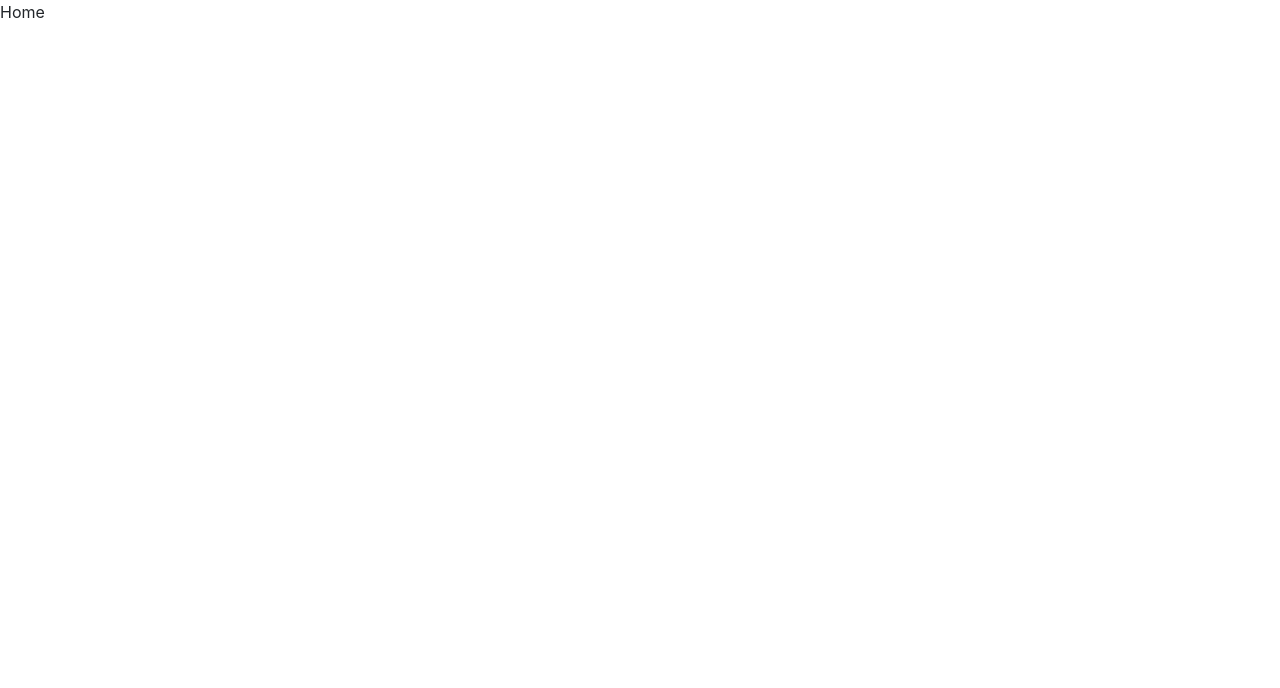
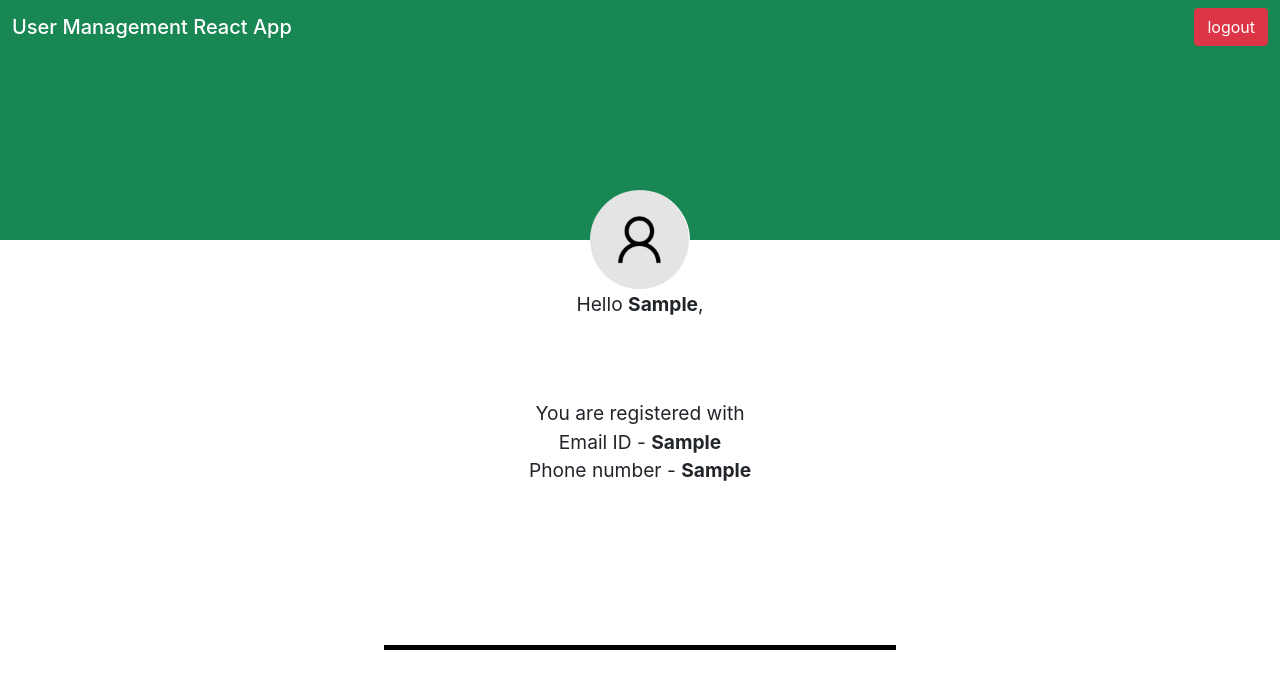
Before and after one commit to kalpshah485/react_practical_8, a React (Create React App) app: page /signup in a window 1280 px wide. Both pictures are taken after typing "Sample", "Sample", "Sample", "Sample123", "Sample123" into the empty fields and a click on the button "Submit". Shown: the top 688 px of the page. Built offline with nearby package versions, Linux system fonts and the light colour scheme.

Commit message:
feat: Added Home page UI.

```diff
--- a/src/App.css
+++ b/src/App.css
@@ -5,3 +5,31 @@
     height: 90vh;
     width: inherit;
 }
+.vh-30 {
+    height: 30vh;
+    width: inherit;
+}
+.vh-70 {
+    height: 70vh;
+    width: inherit;
+}
+.user-detail {
+    margin-top: -50px;
+    margin-left: 30%;
+    height: calc(70vh - 100px);
+    width: 40%;
+    border-bottom: 5px solid black;
+    font-size: larger;
+    text-align: center;
+}
+.profile-image img {
+    height: 100px;
+    width: 100px;
+    border-radius: 50%;
+}
+.highlight {
+    font-weight: bold;
+}
+.greeting {
+    margin-bottom: 10vh;
+}
--- a/src/pages/Home.js
+++ b/src/pages/Home.js
@@ -1,19 +1,51 @@
 import React, { useEffect } from 'react'
-import { useSelector } from 'react-redux'
+import { useDispatch, useSelector } from 'react-redux'
 import { useNavigate } from 'react-router-dom';
+import { logout } from '../redux/actions';
 
 function Home() {
-  const {user} = useSelector(state => state);
+  const { user } = useSelector(state => state);
   const navigate = useNavigate();
+  const dispatch = useDispatch();
   useEffect(() => {
     if (!user) {
       navigate('/signup');
     }
-  }, [user,navigate])
+  }, [user, navigate]);
 
-  return (
-    <div>Home</div>
-  )
+  if (user) {
+    return (
+      <div>
+        <div className="vh-30 bg-success">
+          <nav className="navbar navbar-dark bg-success">
+            <div className="container-fluid">
+              <span className="navbar-brand mb-0 h1">User Management React App</span>
+              <div className="d-flex">
+                <ul className="nav justify-content-end">
+                  <li className="nav-item">
+                    <button className="btn btn-danger" onClick={() => dispatch(logout())}>logout</button>
+                  </li>
+                </ul>
+              </div>
+            </div>
+          </nav>
+        </div>
+        <div className="vh-70">
+          <div className="user-detail">
+            <div className="profile-image">
+              <img src={user.avatar} alt="profile" />
+            </div>
+            <div className="greeting">Hello <span className="highlight">{user.name}</span>,</div>
+            <div>You are registered with</div>
+            <div> Email ID - <span className="highlight">{user.email}</span></div>
+            <div>Phone number - <span className="highlight">{user.phone}</span></div>
+          </div>
+        </div>
+      </div>
+    )
+  } else {
+    return '';
+  }
 }
 
 export default Home
--- a/src/pages/Signup.js
+++ b/src/pages/Signup.js
@@ -1,8 +1,9 @@
 import React, { useEffect, useState } from 'react';
 import { useDispatch, useSelector } from 'react-redux';
 import { useNavigate } from 'react-router-dom';
+import { registerUser } from '../redux/actions';
 import womanImage from '../assets/images/signupImage.png';
-import { registerUser } from '../redux/actions';
+import dummy from '../assets/images/dummyProfile.jpg';
 
 function Signup() {
   const { user } = useSelector(state => state);
@@ -25,6 +26,7 @@ function Signup() {
       name,
       email,
       phone,
+      avatar : dummy,
       pass
     }
     dispatch(registerUser(user));
--- a/src/redux/actions/index.js
+++ b/src/redux/actions/index.js
@@ -4,3 +4,8 @@ export const registerUser = (user) => {
         payload: user
     }
 }
+export const logout = () => {
+    return {
+        type: 'LOGOUT'
+    }
+}
--- a/src/redux/reducer/index.js
+++ b/src/redux/reducer/index.js
@@ -5,6 +5,7 @@ const initialState = {
 const reducer = (state = initialState, action) => {
     switch (action.type) {
         case "REGISTER_USER": return { ...state, user: action.payload };
+        case "LOGOUT": return { ...state, user: null };
         default: return state;
     }
 }
```
Also changed, not shown: src/assets/images/dummyProfile.jpg (added).
